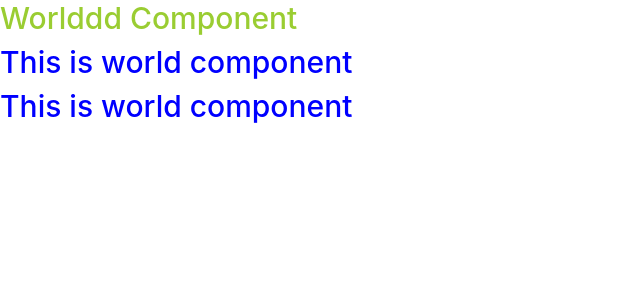
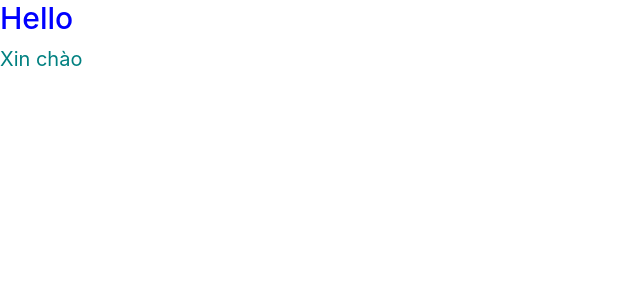
Before and after one commit to tientm96/learn-angular, an Angular app: page / in a window 1280 px wide. Shown: the top 300 px of the page, without its empty margins (0-640 px from the left). Built offline with nearby package versions, Linux system fonts and the light colour scheme.

Commit message:
{{ dữ liệu }} truyen dữ liệu trong comp qua html

```diff
--- a/src/app/app.component.html
+++ b/src/app/app.component.html
@@ -1,7 +1,4 @@
 <!-- các dấu {{}} là cú pháp để gọi biến title trong app.component.ts-->
 <!-- <h1>Welcome to {{ title }}!</h1> -->
 
-<h1>Worlddd Component</h1>
-
 <app-world></app-world>
-<app-world></app-world>
--- a/src/app/app.module.ts
+++ b/src/app/app.module.ts
@@ -2,12 +2,22 @@ import { BrowserModule } from '@angular/platform-browser';
 import { NgModule } from '@angular/core';
 
 import { AppComponent } from './app.component';
-import { WorldComponent } from './word.component'; //vì nằm trong cùng folder nên ko cần link
+import { WorldComponent } from './word/word.component'; //vì nằm trong cùng folder nên ko cần link
+
+/*TẠO COMPONENT
+- app.module.ts : là file chạy đầu tiên.
+
++nên mọi component đc tạo dưới dạng Name.component.ts phải đc import vào app.module.cs,
+và đc gọi vào bên trong declarations của file app.module.cs này.
+
++lúc này ta có thể gọi component ra giống như 1 thẻ </> ở file app.component.html(File hiển thị chính).\
+
+*/
 
 @NgModule({
   declarations: [
     AppComponent,
-    WorldComponent
+    WorldComponent //và gọi component vào đây
   ],
   imports: [
     BrowserModule
--- a/src/app/word.component.css
+++ /dev/null
@@ -1,4 +0,0 @@
-h3 {
-    color: blue;
-    font-size: 30px;
-}
--- a/src/app/word.component.html
+++ /dev/null
@@ -1 +0,0 @@
-<h3>This is world component</h3>
--- /dev/null
+++ b/src/app/word/word.component.css
@@ -0,0 +1,9 @@
+h3 {
+    color: blue;
+    font-size: 30px;
+}
+
+p {
+    color: teal;
+    font-size: 20px;
+}
--- /dev/null
+++ b/src/app/word/word.component.html
@@ -0,0 +1,3 @@
+<h3>{{ en }}</h3>
+
+<p>{{ vn }}</p>
--- a/src/app/word.component.ts
+++ b/src/app/word/word.component.ts
@@ -20,4 +20,7 @@ import { Component } from '@angular/core';
     styleUrls: ['./word.component.css'], //Dạng mảng. file Url thì gọi link, chứ ko chèn trực tiếp.
 })
 
-export class WorldComponent {}
+export class WorldComponent {
+    en: string = 'Hello'; //tạo biến, bên html gọi bằng cách {{en}}
+    vn = 'Xin chào';    //type script tự hiểu kdl, có string hay ko đều đc.
+}
```
